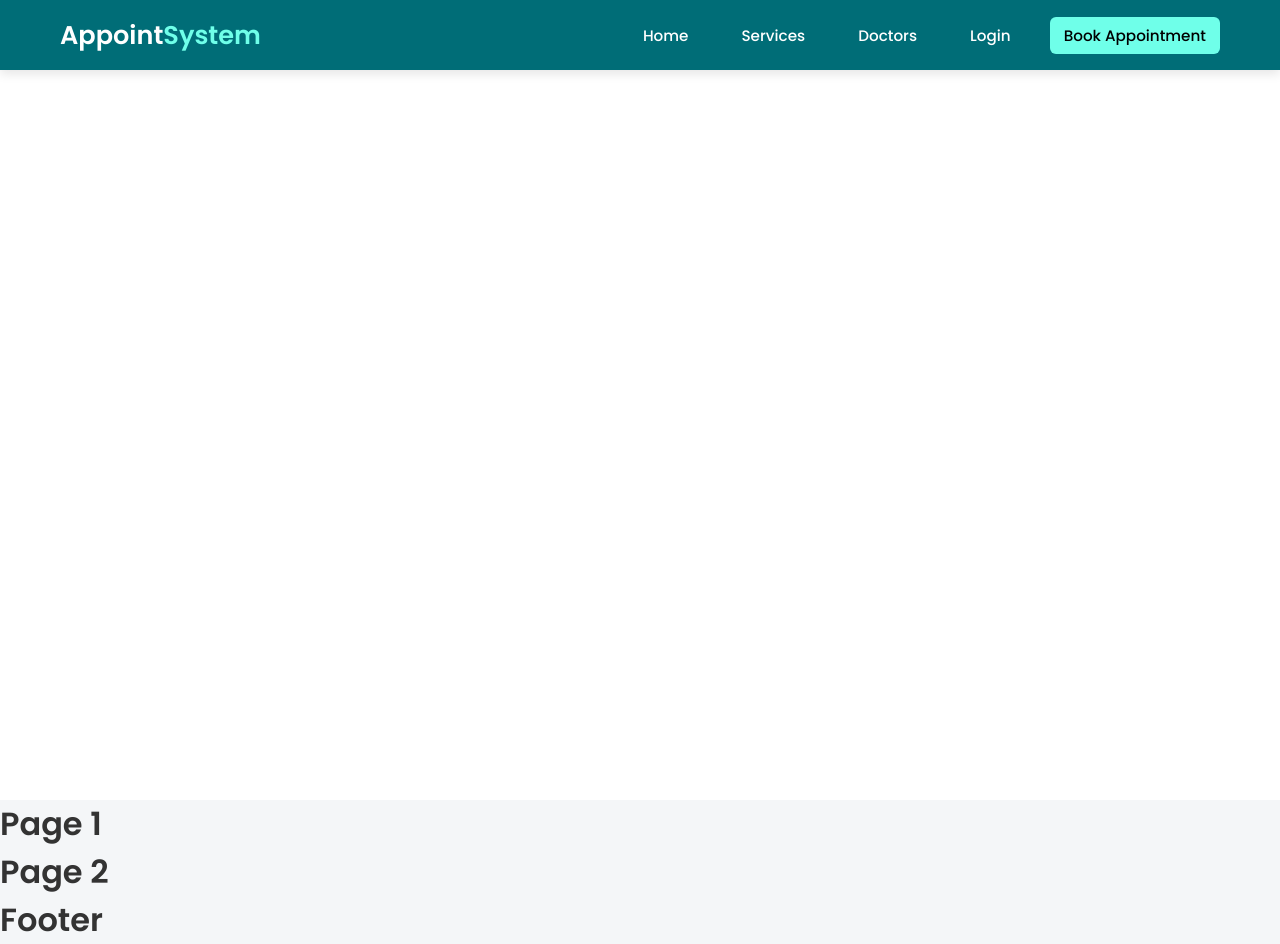
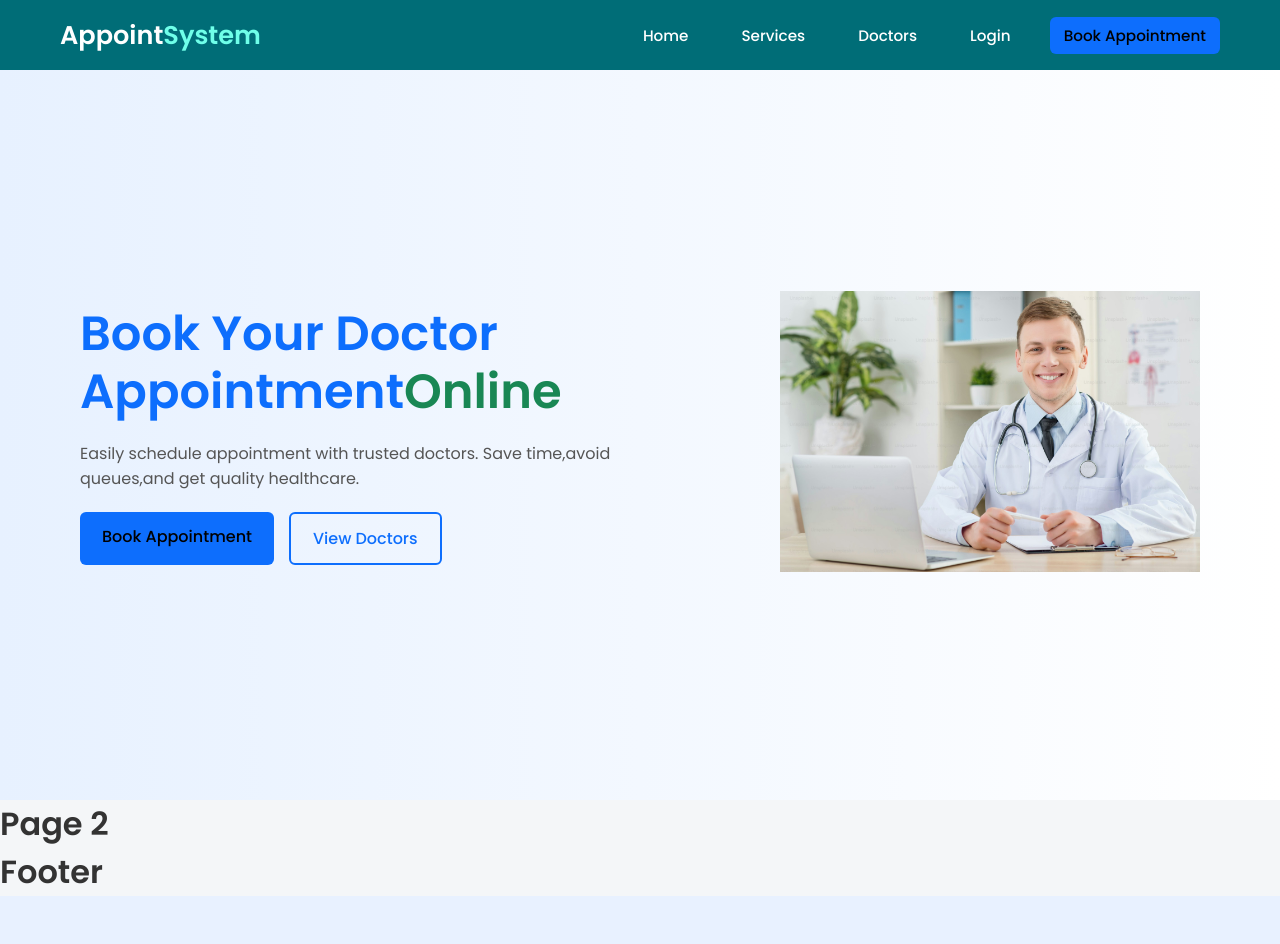
Before and after one commit to DivyaAhire11/AppointEase, a PHP site: page / in a window 1280 px wide. After the commit the page ends 884 px from the top, so only its background shows below. Run offline with PHP 8.4, Linux system fonts and the light colour scheme.

Commit message:
Home Page design

```diff
--- a/Includes/homePage1.php
+++ b/Includes/homePage1.php
@@ -1 +1,21 @@
-<h1>Page 1</h1>
+<section class="hero">
+    <div class="hero-content">
+        <h1>
+            Book Your Doctor<br>
+            Appointment<span>Online</span>
+        </h1>
+        <p>
+            Easily schedule appointment with trusted doctors.
+            Save time,avoid queues,and get quality healthcare.
+        </p>
+        <div class="hero-buttons">
+            <a href="Pages/bookAppoint.php" class="btn-primary">Book Appointment</a>
+            <a href="Pages/doctors.php" class="btn-secondary">View Doctors</a>
+        </div>
+    </div>
+
+    <div class="hero-image">
+        <img src="images/doctor.jpg" alt="Doctor Illustration">
+
+    </div>
+</section>
--- a/index.php
+++ b/index.php
@@ -11,9 +11,9 @@
 <body>
     <div class="page1">
         <?php include 'includes/navbar.php'; ?>
+        <?php include 'includes/homePage1.php'; ?>
     </div>
 
-    <?php include 'includes/homePage1.php'; ?>
     <?php include 'includes/homePage2.php'; ?>
     <?php include 'includes/footer.php'; ?>
 </body>
--- a/style.css
+++ b/style.css
@@ -91,3 +91,98 @@ body {
 
     }
 }
+
+/* HERO SECTION */
+.hero {
+    height: calc(100vh - 70px);
+    display: flex;
+    align-items: center;
+    justify-content: space-between;
+    padding: 0 80px;
+    background: linear-gradient(to right, #e7f1ff, #ffffff);
+}
+
+/* Text area */
+.hero-content {
+    max-width: 50%;
+}
+
+.hero-content h1 {
+    font-size: 3rem;
+    font-weight: 600;
+    color: #0d6efd;
+    line-height: 1.2;
+}
+
+.hero-content h1 span {
+    color: #198754;
+}
+
+.hero-content p {
+    margin: 20px 0;
+    font-size: 1rem;
+    color: #555;
+    line-height: 1.6;
+}
+
+/* Buttons */
+.hero-buttons {
+    display: flex;
+    gap: 15px;
+}
+
+.btn-primary {
+    background-color: #0d6efd;
+    color: #fff;
+    padding: 12px 22px;
+    border-radius: 6px;
+    text-decoration: none;
+    font-weight: 500;
+    transition: 0.3s;
+}
+
+.btn-primary:hover {
+    background-color: #084298;
+}
+
+.btn-secondary {
+    border: 2px solid #0d6efd;
+    color: #0d6efd;
+    padding: 12px 22px;
+    border-radius: 6px;
+    text-decoration: none;
+    font-weight: 500;
+    transition: 0.3s;
+}
+
+.btn-secondary:hover {
+    background-color: #0d6efd;
+    color: #fff;
+}
+
+/* Image area */
+.hero-image img {
+    width: 420px;
+}
+
+/* Responsive */
+@media (max-width: 900px) {
+    .hero {
+        flex-direction: column;
+        text-align: center;
+        padding: 40px 20px;
+    }
+
+    .hero-content {
+        max-width: 100%;
+    }
+
+    .hero-image img {
+        width: 300px;
+        margin-top: 30px;
+    }
+
+    .hero-buttons {
+        justify-content: center;
+    }
+}
```
Also changed, not shown: images/doctor.jpg (added), images/doctor2.webp (added), images/doctor3.jpg (added), images/doctorDream.jpg (added), images/iconDoctor.webp (added).
